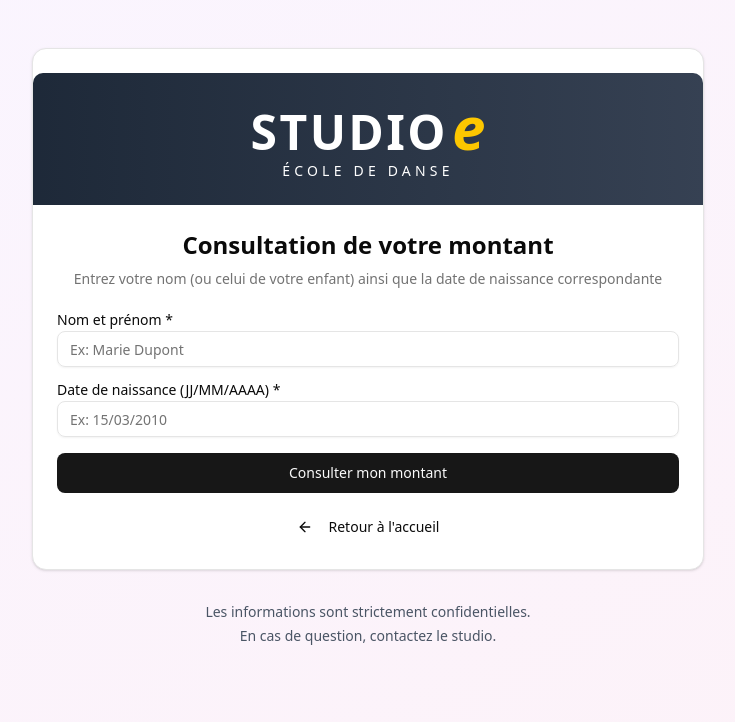
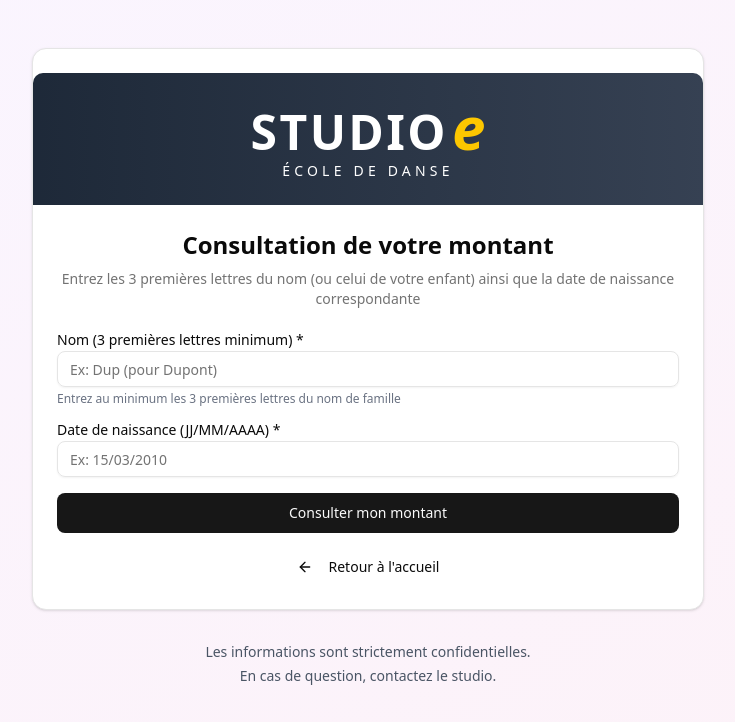
Before and after one commit to Polyx10/studio-paiements, a Next.js app: page /consultation in a window 1280 px wide. Shown: the top 722 px of the page, without its empty margins (272-1007 px from the left). Built offline with nearby package versions, Linux system fonts and the light colour scheme.

Commit message:
Améliorer recherche paiements: accepter 3 premières lettres du nom au lieu du nom complet

```diff
--- a/app/consultation/page.tsx
+++ b/app/consultation/page.tsx
@@ -62,22 +62,26 @@ export default function ConsultationPage() {
           <CardHeader className="text-center">
             <CardTitle className="text-2xl">Consultation de votre montant</CardTitle>
             <CardDescription>
-              Entrez votre nom (ou celui de votre enfant) ainsi que la date de naissance correspondante
+              Entrez les 3 premières lettres du nom (ou celui de votre enfant) ainsi que la date de naissance correspondante
             </CardDescription>
           </CardHeader>
           <CardContent>
             {!result ? (
               <form onSubmit={handleSearch} className="space-y-4">
                 <div>
-                  <Label htmlFor="name">Nom et prénom *</Label>
+                  <Label htmlFor="name">Nom (3 premières lettres minimum) *</Label>
                   <Input
                     id="name"
                     type="text"
                     value={name}
                     onChange={(e) => setName(e.target.value)}
-                    placeholder="Ex: Marie Dupont"
+                    placeholder="Ex: Dup (pour Dupont)"
                     className="mt-1"
+                    minLength={3}
                   />
+                  <p className="text-xs text-gray-500 mt-1">
+                    Entrez au minimum les 3 premières lettres du nom de famille
+                  </p>
                 </div>
 
                 <div>
--- a/lib/vercel-db.ts
+++ b/lib/vercel-db.ts
@@ -23,9 +23,11 @@ export const db = {
   async findPayment(name: string, birthDate: string): Promise<Payment | null> {
     try {
       const sql = getSql()
+      // Recherche par les 3 premières lettres du nom (insensible à la casse)
+      const searchPattern = `${name.substring(0, 3).toLowerCase()}%`
       const rows = await sql`
         SELECT * FROM payments
-        WHERE LOWER(name) = LOWER(${name})
+        WHERE LOWER(name) LIKE ${searchPattern}
         AND birth_date = ${birthDate}
         LIMIT 1
       `
```
